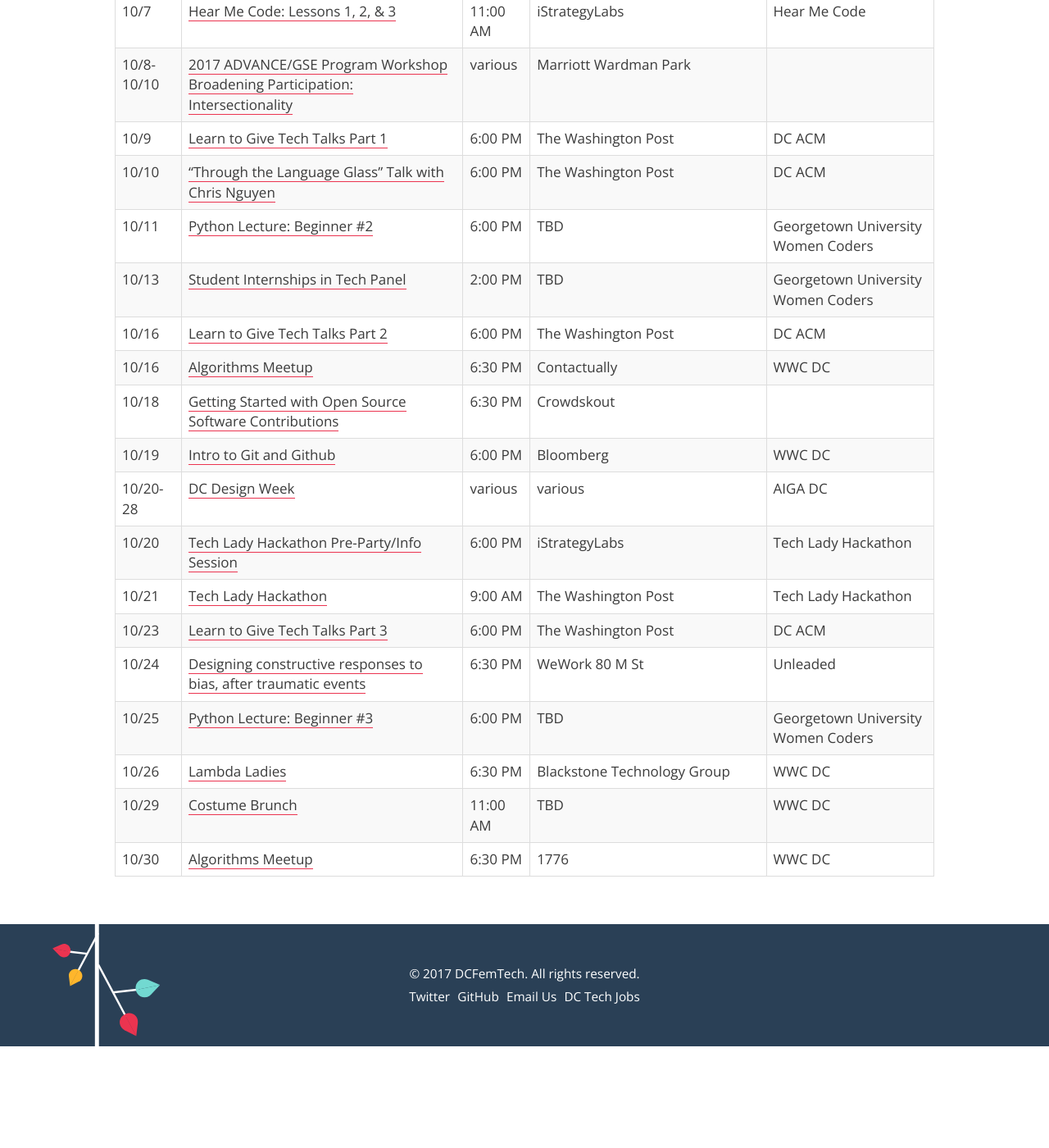
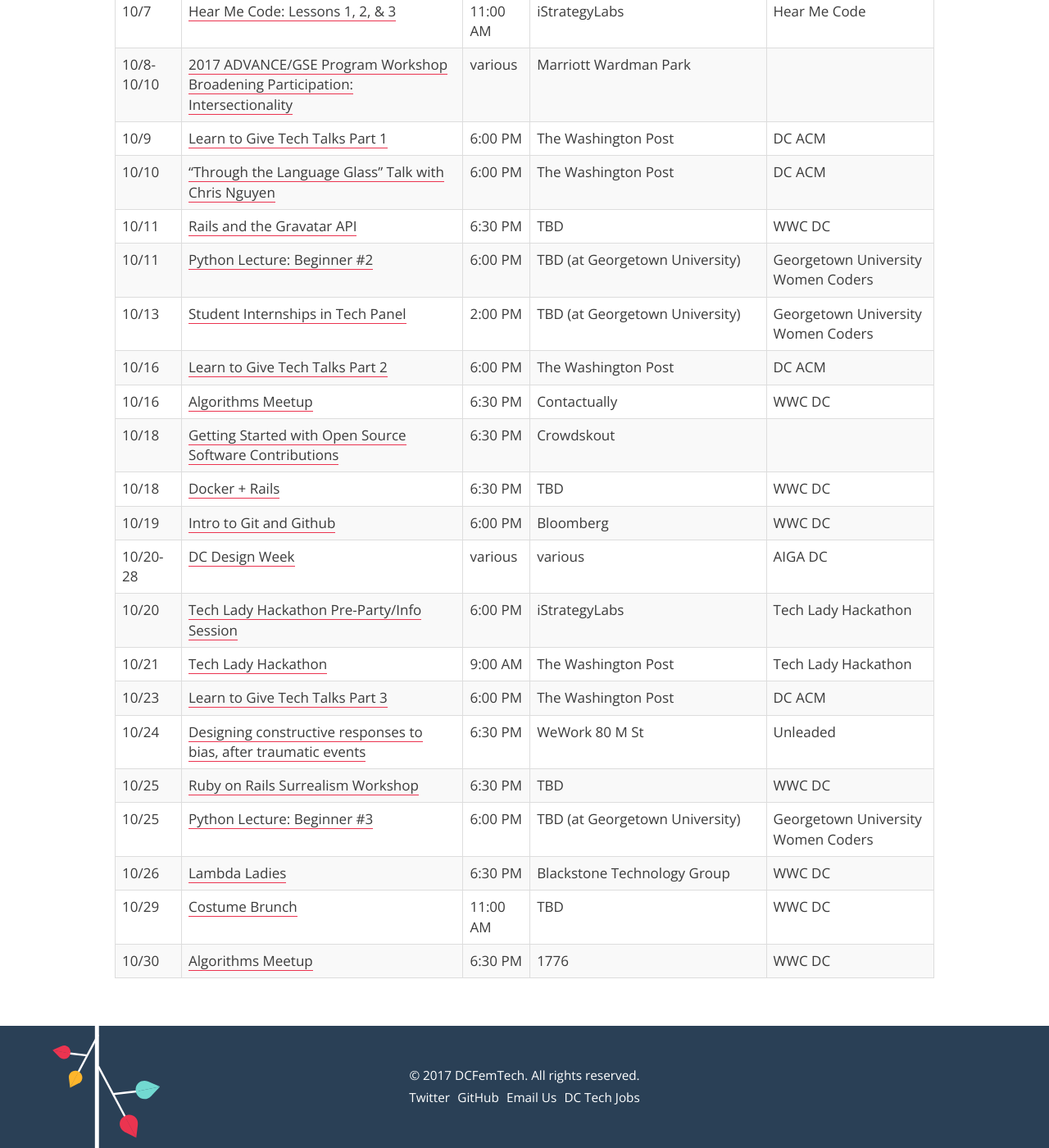
Before and after one commit to dcfemtech/dcfemtech.github.io, a Jekyll site: the page built from _events/tourdecode-2017.markdown, in a window 1280 px wide and 1400 px high, scrolled down 1071 px. Shown: the whole window at 82% size. Built offline with Jekyll 4.4.1, drawn with Linux system fonts in a browser that asks for light colours; before the commit the page ends 2347 px from its top, so only the background shows below that.

Commit message:
Update tour de code calendar

```diff
--- a/_events/tourdecode-2017.markdown
+++ b/_events/tourdecode-2017.markdown
@@ -32,18 +32,21 @@
 | 10/8-10/10 | [2017 ADVANCE/GSE Program Workshop Broadening Participation: Intersectionality](https://awis.site-ym.com/events/EventDetails.aspx?id=929860) | various | Marriott Wardman Park |
 | 10/9 | [Learn to Give Tech Talks Part 1](https://www.meetup.com/ACM-DC/events/242933808/) | 6:00 PM | The Washington Post | DC ACM |
 | 10/10 | ["Throu­gh the Language Glass"­ Talk with Chris Nguyen](https://www.meetup.com/ACM-DC/events/242954315/) | 6:00 PM | The Washington Post | DC ACM |
-| 10/11 | [Python Lecture: Beginner #2](http://guwecode.georgetown.domains/event/python-lecture-beginner-2/) | 6:00 PM | TBD | Georgetown University Women Coders |
-| 10/13 | [Student Internships in Tech Panel](http://guwecode.georgetown.domains/event/student-internships-in-tech-panel/) | 2:00 PM | TBD | Georgetown University Women Coders |
+| 10/11 | [Rails and the Gravatar API]() | 6:30 PM | TBD | WWC DC |
+| 10/11 | [Python Lecture: Beginner #2](http://guwecode.georgetown.domains/event/python-lecture-beginner-2/) | 6:00 PM | TBD (at Georgetown University) | Georgetown University Women Coders |
+| 10/13 | [Student Internships in Tech Panel](http://guwecode.georgetown.domains/event/student-internships-in-tech-panel/) | 2:00 PM | TBD (at Georgetown University) | Georgetown University Women Coders |
 | 10/16 | [Learn to Give Tech Talks Part 2](https://www.meetup.com/ACM-DC/events/242954241/) | 6:00 PM | The Washington Post | DC ACM |
 | 10/16 | [Algorithms Meetup]() | 6:30 PM | Contactually | WWC DC |
 | 10/18 | [Getting Started with Open Source Software Contributions](http://go.crowdskout.com/dcfemtech-tour-de-code-session-getting-started-with-open-source-software-contributions) | 6:30 PM | Crowdskout |
+| 10/18 | [Docker + Rails]() | 6:30 PM | TBD | WWC DC |
 | 10/19 | [Intro to Git and Github]() | 6:00 PM | Bloomberg | WWC DC |
 | 10/20-28 | [DC Design Week](http://www.dcdesignweek.org/) | various | various | AIGA DC
 | 10/20 | [Tech Lady Hackathon Pre-Party/Info Session](http://techladyhackathon.org/) | 6:00 PM | iStrategyLabs | Tech Lady Hackathon
 | 10/21 | [Tech Lady Hackathon](http://techladyhackathon.org/) | 9:00 AM | The Washington Post | Tech Lady Hackathon
 | 10/23 | [Learn to Give Tech Talks Part 3](https://www.meetup.com/ACM-DC/events/242954265/) | 6:00 PM | The Washington Post | DC ACM |
 | 10/24 | [Designing constructive responses to bias, after traumatic events](https://www.eventbrite.com/e/unleaded-part-2-designing-constructive-responses-to-bias-after-traumatic-events-tickets-37952925221) | 6:30 PM | WeWork 80 M St | Unleaded |
-| 10/25 | [Python Lecture: Beginner #3](http://guwecode.georgetown.domains/event/python-lecture-beginner-3/) | 6:00 PM | TBD | Georgetown University Women Coders |
+| 10/25 | [Ruby on Rails Surrealism Workshop]() | 6:30 PM | TBD | WWC DC |
+| 10/25 | [Python Lecture: Beginner #3](http://guwecode.georgetown.domains/event/python-lecture-beginner-3/) | 6:00 PM | TBD (at Georgetown University) | Georgetown University Women Coders |
 | 10/26 | [Lambda Ladies](https://www.meetup.com/Women-Who-Code-DC/events/242932833/) | 6:30 PM | Blackstone Technology Group | WWC DC |
 | 10/29 | [Costume Brunch]() | 11:00 AM | TBD | WWC DC |
 | 10/30 | [Algorithms Meetup]() | 6:30 PM | 1776 | WWC DC |
```
